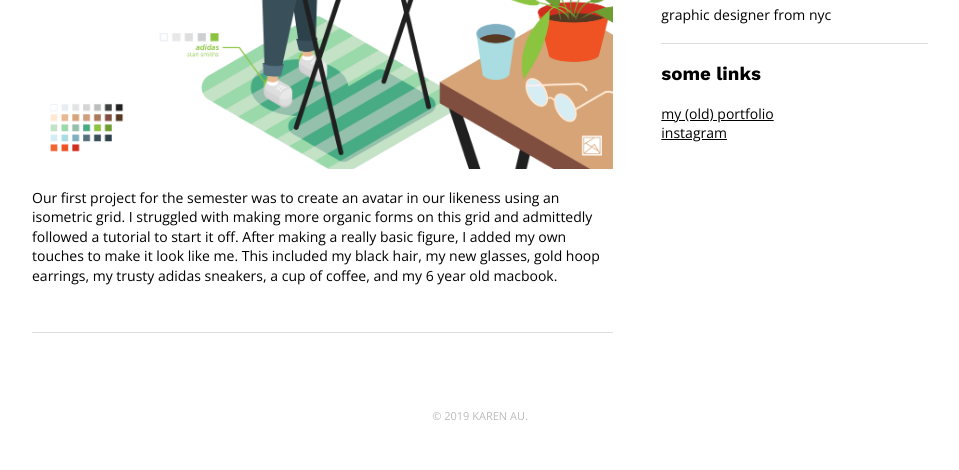
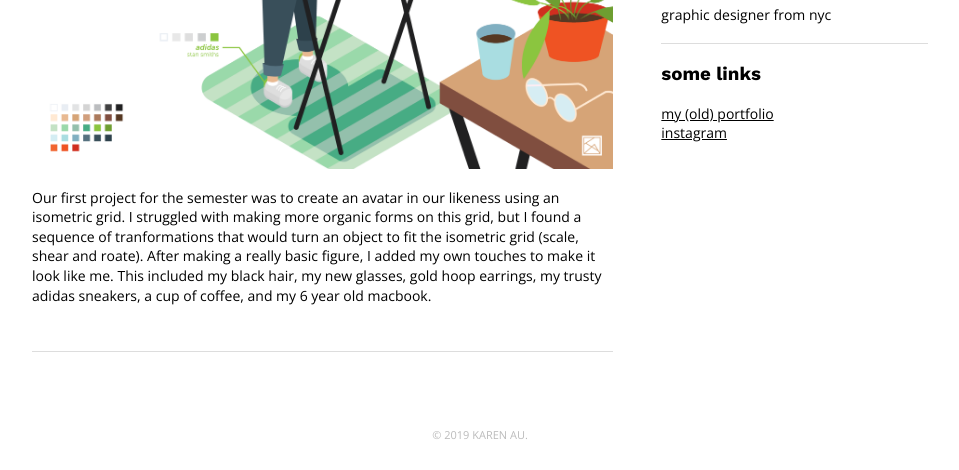
Before and after one commit to Binghamton-University-Design/web-journal-karen-au, a plain HTML site: page index.html in a window 1280 px wide. Shown: the part 431-901 px from the top of the page, without its empty margins (160-1119 px from the left). Drawn offline with nearby package versions, Linux system fonts and the light colour scheme.

Commit message:
09/09/2019

```diff
--- a/index.html
+++ b/index.html
@@ -27,7 +27,7 @@
 					<h2>project one :
 						personal isometric avatar</h2>
 					<p><img src="images/karenau_isometricavatar_banner-01.png"></p>
-					<p>Our first project for the semester was to create an avatar in our likeness using an isometric grid. I struggled with making more organic forms on this grid and admittedly followed a tutorial to start it off. After making a really basic figure, I added my own touches to make it look like me. This included my black hair, my new glasses, gold hoop earrings, my trusty adidas sneakers, a cup of coffee, and my 6 year old macbook.
+					<p>Our first project for the semester was to create an avatar in our likeness using an isometric grid. I struggled with making more organic forms on this grid, but I found a sequence of tranformations that would turn an object to fit the isometric grid (scale, shear and roate). After making a really basic figure, I added my own touches to make it look like me. This included my black hair, my new glasses, gold hoop earrings, my trusty adidas sneakers, a cup of coffee, and my 6 year old macbook.
 					</p>
 				</div>
 				<!-- End item -->
```
